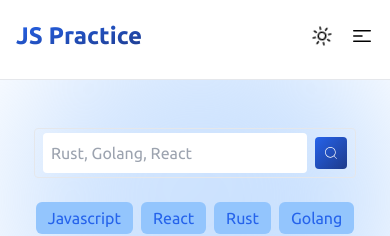
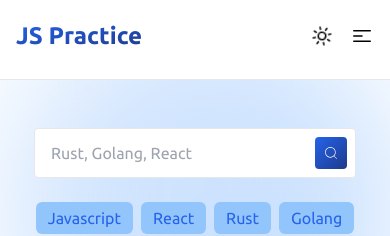
Before and after one commit to ashsajal1/js-practice-app, a React (Vite) app: page / in a window 390 px wide. Shown: the top 236 px of the page. Built offline with nearby package versions, Linux system fonts and the light colour scheme.

Commit message:
add white bg in formn

```diff
--- a/src/pages/home.tsx
+++ b/src/pages/home.tsx
@@ -23,7 +23,7 @@ export default function Home() {
     <AnimatedPage>
       <div>
         <section className="p-12 z-10 flex flex-col gap-6 items-center justify-center">
-          <form onSubmit={handleSearch} className="border dark:border-gray-700 flex items-center justify-between rounded px-2  md:w-1/3 gap-2 p-1 focus-within:border-blue-600">
+          <form onSubmit={handleSearch} className="border bg-white dark:border-gray-700 flex items-center justify-between rounded px-2  md:w-1/3 gap-2 p-1 focus-within:border-blue-600">
             <input
               onChange={(e) => setTopic(e.target.value)}
               type="text"
```
